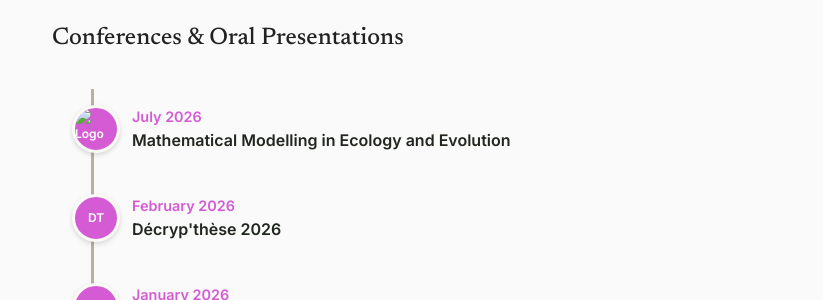
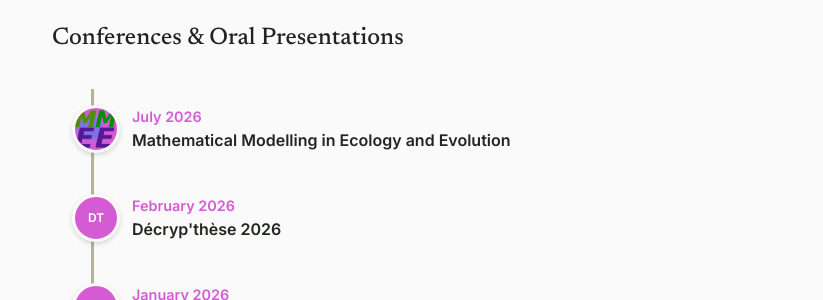
Before and after one commit to mdebelgarric/mdebelgarric.github.io, a Jekyll site: the page built from publications.md, in a window 1280 px wide. Shown: the part 843-1143 px from the top of the page, without its empty margins (228-1051 px from the left). Built offline with Jekyll 4.4.1, drawn with Linux system fonts in a browser that asks for light colours.

Commit message:
test 3 logo

```diff
--- a/publications.md
+++ b/publications.md
@@ -190,7 +190,7 @@ permalink: /publications/
 
   <!-- Jul 2026 -->
   <div class="timeline-item">
-    <div class="timeline-logo"><img src="{{'/assets/images/mmee_logo.png' | relative_url }}" alt="Logo"></div>
+    <div class="timeline-logo"><img src="{{'/assets/img/mmee_logo.png' | relative_url }}" alt="Logo"></div>
     <div class="timeline-date">July 2026</div>
     <div class="timeline-event">Mathematical Modelling in Ecology and Evolution</div>
     <div class="timeline-card">
```
